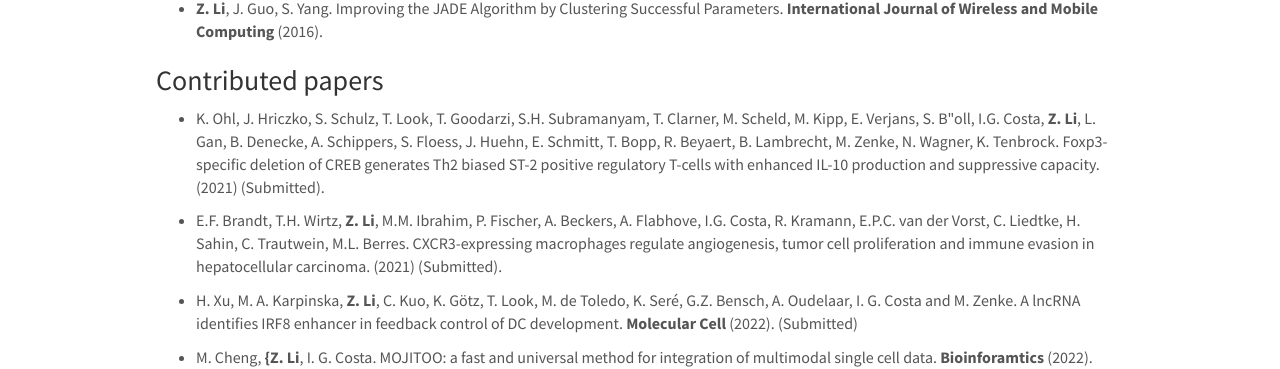
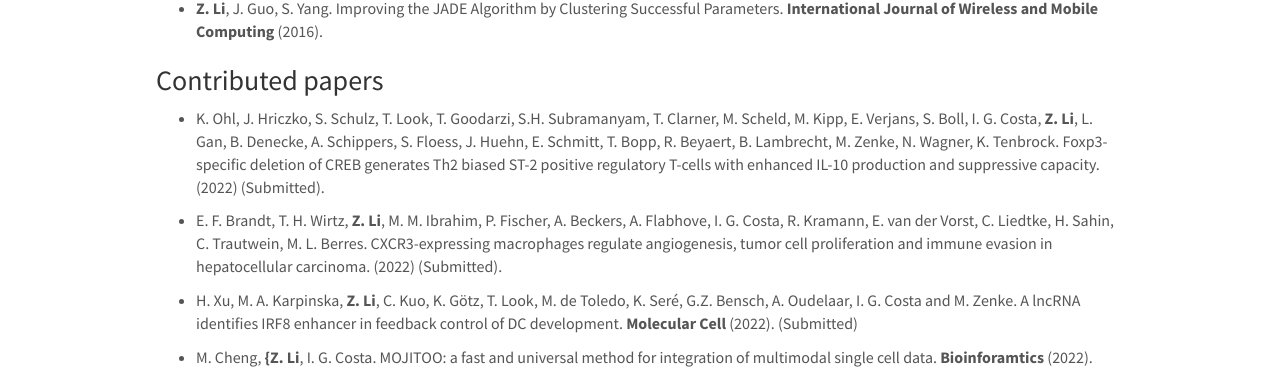
Before and after one commit to lzj1769/lzj1769.github.io, a Jekyll site: the page built from _pages/publications.md, in a window 1280 px wide and 1299 px high. Shown: the part 453-822 px from the top of the window. Built offline with Jekyll 4.4.1, drawn with Linux system fonts in a browser that asks for light colours; nearby versions of some CDN libraries.

Commit message:
add papers

```diff
--- a/_pages/publications.md
+++ b/_pages/publications.md
@@ -23,9 +23,9 @@ For a full list see: [Google Scholar](https://scholar.google.de/citations?user=x
 
 ### Contributed papers
 
-* K. Ohl, J. Hriczko, S. Schulz, T. Look, T. Goodarzi, S.H. Subramanyam, T. Clarner, M. Scheld, M. Kipp, E. Verjans, S. B\"oll, I.G. Costa, **Z. Li**, L. Gan, B. Denecke, A. Schippers, S. Floess, J. Huehn, E. Schmitt, T. Bopp, R. Beyaert, B. Lambrecht, M. Zenke, N. Wagner, K. Tenbrock. Foxp3-specific deletion of CREB generates Th2 biased ST-2 positive regulatory T-cells with enhanced IL-10 production and suppressive capacity. (2021) (Submitted).
+* K. Ohl, J. Hriczko, S. Schulz, T. Look, T. Goodarzi, S.H. Subramanyam, T. Clarner, M. Scheld, M. Kipp, E. Verjans, S. Boll, I. G. Costa, **Z. Li**, L. Gan, B. Denecke, A. Schippers, S. Floess, J. Huehn, E. Schmitt, T. Bopp, R. Beyaert, B. Lambrecht, M. Zenke, N. Wagner, K. Tenbrock. Foxp3-specific deletion of CREB generates Th2 biased ST-2 positive regulatory T-cells with enhanced IL-10 production and suppressive capacity. (2022) (Submitted).
 
-* E.F. Brandt, T.H. Wirtz, **Z. Li**, M.M. Ibrahim, P. Fischer, A. Beckers, A. Flabhove, I.G. Costa, R. Kramann, E.P.C. van der Vorst, C. Liedtke, H. Sahin, C. Trautwein, M.L. Berres. CXCR3-expressing macrophages regulate angiogenesis, tumor cell proliferation and immune evasion in hepatocellular carcinoma. (2021) (Submitted).
+* E. F. Brandt, T. H. Wirtz, **Z. Li**, M. M. Ibrahim, P. Fischer, A. Beckers, A. Flabhove, I. G. Costa, R. Kramann, E. van der Vorst, C. Liedtke, H. Sahin, C. Trautwein, M. L. Berres. CXCR3-expressing macrophages regulate angiogenesis, tumor cell proliferation and immune evasion in hepatocellular carcinoma. (2022) (Submitted).
 
 * H. Xu, M. A. Karpinska, **Z. Li**, C. Kuo, K. Götz, T. Look, M. de Toledo, K. Seré, G.Z. Bensch, A. Oudelaar, I. G. Costa and M. Zenke. A lncRNA identifies IRF8 enhancer in feedback control of DC development. **Molecular Cell** (2022). (Submitted)
 
```
